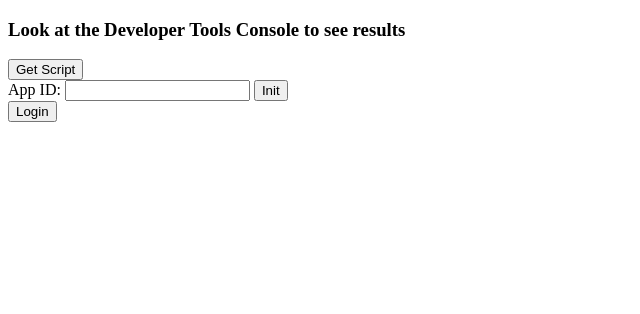
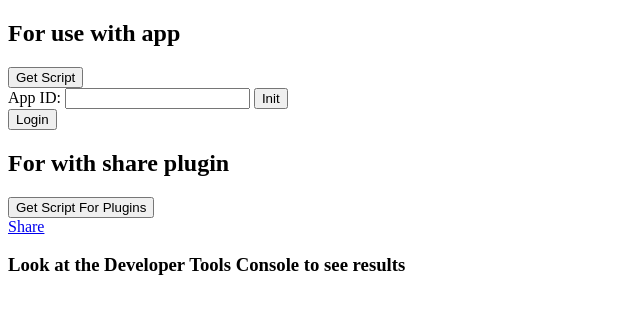
Before and after one commit to natanr123/facebook-sdk-easy, a website: page index.html in a window 1280 px wide. Shown: the whole page, without its empty margins (0-640 px from the left). Drawn offline with Linux system fonts and the light colour scheme.

Commit message:
getScript for plugins

```diff
--- a/index.html
+++ b/index.html
@@ -41,14 +41,25 @@
             });
         };
 
+        window.getScriptForPlugin = ()=> {
+            console.log('Getting Script For Plugins...');
+            FB.getScriptForPlugin().then((response) => {
+                console.log('Plugins scripts loaded')
+            }).catch((error) => {
+                console.log('Error has happened: ', error);
+            });
+        };
+
     </script>
     <script>
 
     </script>
 </head>
 <body>
+    <div>
+        <h2>For use with app</h2>
         <form>
-        <h3>Look at the Developer Tools Console to see results</h3>
+
             <button type="button" onclick="window.getScript();">Get Script</button>
             <br />
             <span>App ID:</span>
@@ -59,5 +70,13 @@
 
 
         </form>
+    </div>
+    <div>
+        <h2>For with share plugin</h2>
+        <form>
+            <button type="button" onclick="window.getScriptForPlugin();">Get Script For Plugins</button>
+
+        </form>
+        <div class="fb-share-button" data-href="https://developers.facebook.com/docs/plugins/" data-layout="button_count" data-size="small" data-mobile-iframe="true"><a target="_blank" href="https://www.facebook.com/sharer/sharer.php?u=https%3A%2F%2Fdevelopers.facebook.com%2Fdocs%2Fplugins%2F&amp;src=sdkpreparse" class="fb-xfbml-parse-ignore">Share</a></div>    <h3>Look at the Developer Tools Console to see results</h3>
 </body>
 </html>
--- a/index.js
+++ b/index.js
@@ -28,6 +28,37 @@
 
                 // console.log(this);
 
+                resolve(window.FB);
+            });
+
+            fjs.parentNode.insertBefore(js, fjs);
+        });
+    }
+
+    getScriptForPlugin() {
+        return new Promise((resolve) => {
+            if (window.FB) {
+                resolve(window.FB);
+            }
+
+            const id = 'facebook-jssdk';
+            const fjs = document.querySelectorAll('script')[0];
+            if (document.getElementById(id)) {
+                return;
+            }
+
+            const js = document.createElement('script');
+            js.id = id;
+            js.src = 'https://connect.facebook.net/en_US/sdk.js#xfbml=1&version=v3.1';
+
+            js.addEventListener('load', () => {
+                Object.assign(this, {
+                    AppEvents: window.FB.AppEvents,
+                    Canvas: window.FB.Canvas,
+                    Event: window.FB.Event,
+                    Frictionless: window.FB.Frictionless,
+                    XFBML: window.FB.XFBML,
+                });
                 resolve(window.FB);
             });
 
--- a/package.json
+++ b/package.json
@@ -1,6 +1,6 @@
 {
   "name": "facebook-sdk-easy",
-  "version": "1.0.0",
+  "version": "1.0.1",
   "author": "Natan Rubinstein  <natanr123@gmail.com>",
   "license": "MIT",
   "repository" :
```
Also changed, not shown: README.md. Lines whose indentation alone changed are shown as unchanged.
